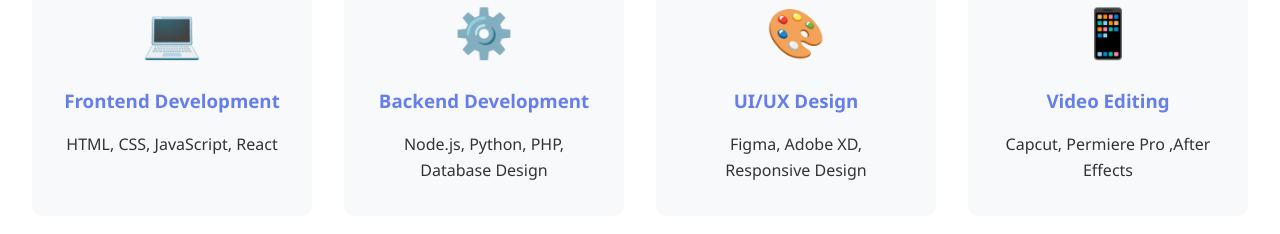
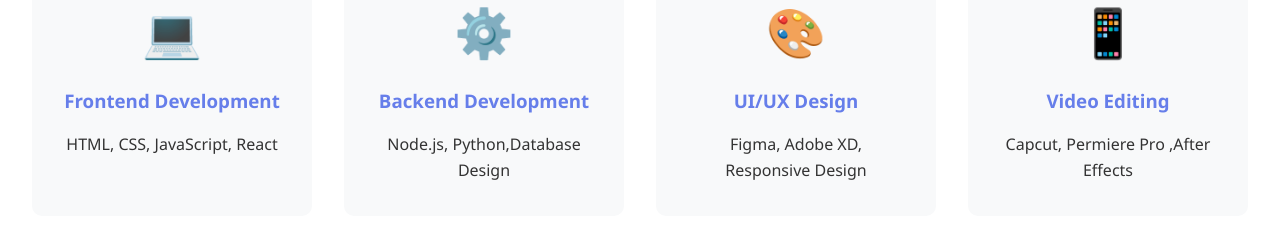
Before and after one commit to arrehman19/Portfolio-Abdurrehman, a plain HTML site: page index.html in a window 1280 px wide. Shown: the part 1420-1654 px from the top of the page. Drawn offline with Linux system fonts and the light colour scheme.

Commit message:
Fourth commit

```diff
--- a/index.html
+++ b/index.html
@@ -379,7 +379,7 @@
             <div class="skill-card">
                 <div class="skill-icon">⚙️</div>
                 <h3>Backend Development</h3>
-                <p>Node.js, Python, PHP, Database Design</p>
+                <p>Node.js, Python,Database Design</p>
             </div>
             <div class="skill-card">
                 <div class="skill-icon">🎨</div>
```
